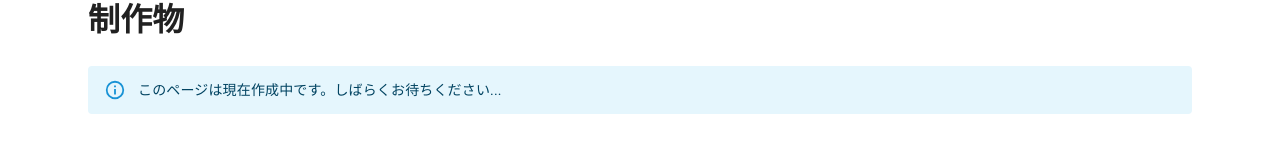
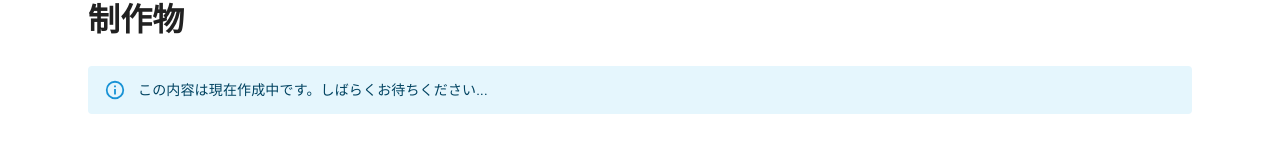
Before and after one commit to Surigoma/portfolio, a React (Vite) app: page /works in a window 1280 px wide. Shown: the part 138-300 px from the top of the page. Built offline with nearby package versions, Linux system fonts and the light colour scheme.

Commit message:
Change WIP message and change alias to message.creating_now

```diff
--- a/src/i18n/en.json
+++ b/src/i18n/en.json
@@ -5,6 +5,9 @@
     "pages": {
         "profile": "Profile",
         "works": "Works"
+    },
+    "messages": {
+        "creating_now": "This contents is WIP. Please wait while..."
     },
     "profile": {
         "title": "Profile",
@@ -19,7 +22,6 @@
         }
     },
     "works": {
-        "title": "Works",
-        "message": "This page is WIP. Please wait while..."
+        "title": "Works"
     }
 }
--- a/src/i18n/ja.json
+++ b/src/i18n/ja.json
@@ -5,6 +5,9 @@
     "pages": {
         "profile": "プロフィール",
         "works": "制作物"
+    },
+    "messages": {
+        "creating_now": "この内容は現在作成中です。しばらくお待ちください..."
     },
     "profile": {
         "title": "プロフィール",
@@ -19,7 +22,6 @@
         }
     },
     "works": {
-        "title": "制作物",
-        "message": "このページは現在作成中です。しばらくお待ちください..."
+        "title": "制作物"
     }
 }
--- a/src/page/works/works.tsx
+++ b/src/page/works/works.tsx
@@ -6,7 +6,7 @@ export default function Works() {
   return (
     <>
       <h1>{t("works.title")}</h1>
-      <Alert severity="info">{t("works.message")}</Alert>
+      <Alert severity="info">{t("messages.creating_now")}</Alert>
     </>
   );
 }
```
